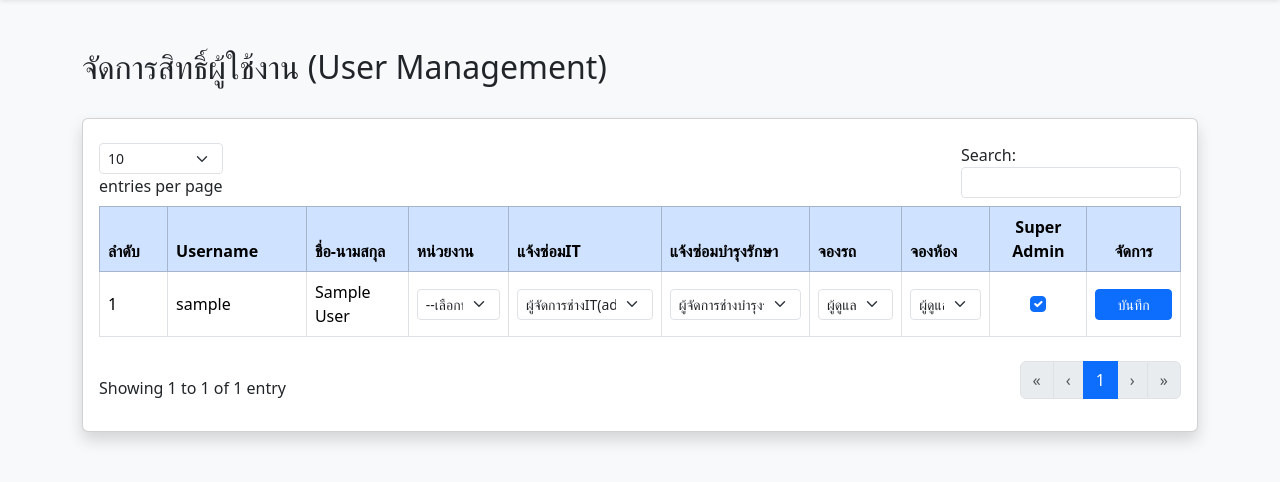
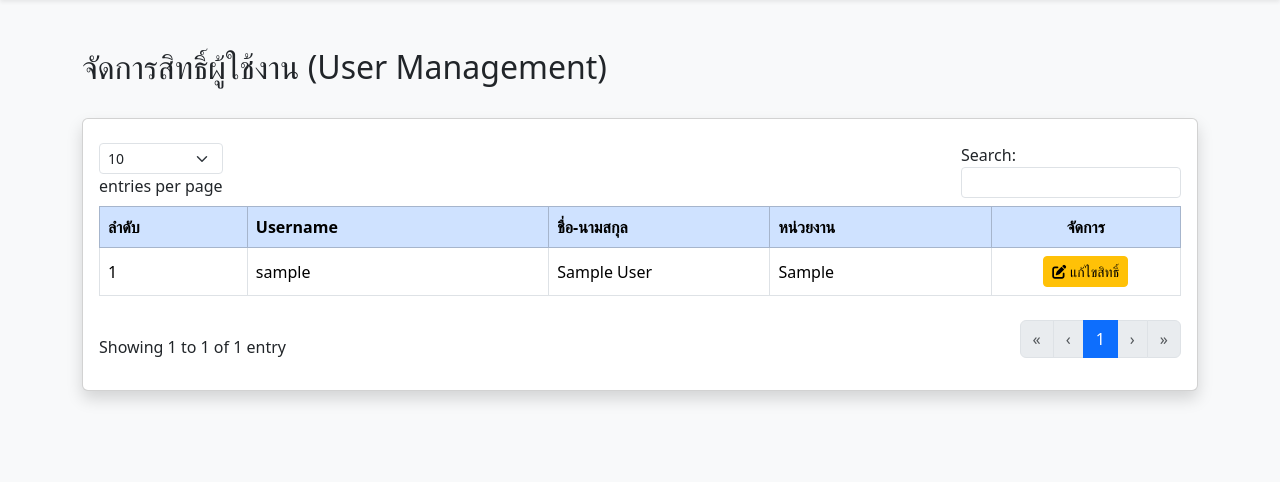
Before and after one commit to ball1501/bbcenter, a Flask app: page /manage_users in a window 1280 px wide. Shown: the part 80-562 px from the top of the page. Run offline with Flask 3, Linux system fonts and the light colour scheme; a user stored in the database is signed in; tables that the repository leaves empty hold one stand-in row (values such as "Sample post"); some libraries are stand-ins or nearby versions.

Commit message:
fix input mileage, update navbar, update usermng table

```diff
--- a/app/templates/navbar.html
+++ b/app/templates/navbar.html
@@ -37,6 +37,12 @@
                             <i class="fa-solid fa-chart-pie me-1"></i> ระบบสรุปค่าใช้จ่ายรถ (Admin)
                         </a>
                     </li>
+                {% elif current_user.role_vehicle in ['driver'] %}
+                    <li class="nav-item">
+                        <a class="nav-link {% if request.blueprint == 'driver' %}active fw-bold text-info{% endif %}" href="/driver">
+                            <i class="fa-solid fa-car-on"></i> งานวันนี้ (Driver)
+                        </a>
+                    </li>
                 {% endif %}
                 <li class="nav-item">
                     <a class="nav-link {% if request.blueprint == 'room' %}active fw-bold text-info{% endif %}" href="/room">
--- a/app/templates/usermng/manage_users.html
+++ b/app/templates/usermng/manage_users.html
@@ -40,78 +40,105 @@
                             <th>Username</th>
                             <th>ชื่อ-นามสกุล</th>
                             <th>หน่วยงาน</th>
-                            <th>แจ้งซ่อมIT</th>
-                            <th>แจ้งซ่อมบำรุงรักษา</th>
-                            <th>จองรถ</th>
-                            <th>จองห้อง</th>
-                            <th class="text-center">Super Admin</th>
                             <th class="text-center">จัดการ</th>
                         </tr>
                     </thead>
                     <tbody>
                         {% for user in users %}
                         <tr>
-                            <td data-order="{{ user.id }}">{{ user.id }}</td>
+                            <td>{{ user.id }}</td>
                             <td>{{ user.username }}</td>
                             <td>{{ user.full_name or '-' }}</td>
-                            <td>
-                                <select name="department" form="form_{{ user.id }}" class="form-select form-select-sm">
-                                    <option value="" {% if user.department == '' %}selected{% endif %}>--เลือกหน่วยงาน--</option>
-                                    <option value="กองสนับสนุนและบริการ" {% if user.department == 'กองสนับสนุนและบริการ' %}selected{% endif %}>กองสนับสนุนและบริการ</option>
-                                    <option value="กองวิชาการ" {% if user.department == 'กองวิชาการ' %}selected{% endif %}>กองวิชาการ</option>
-                                    <option value="กองDOU" {% if user.department == 'กองDOU' %}selected{% endif %}>กองDOU</option>
-                                    <option value="กองบริหาร" {% if user.department == 'กองบริหาร' %}selected{% endif %}>กองบริหาร</option>
-                                    <option value="กองเลขานุการ" {% if user.department == 'กองเลขานุการ' %}selected{% endif %}>กองเลขานุการ</option>
-                                    <option value="กองกิจการนิสิต" {% if user.department == 'กองกิจการนิสิต' %}selected{% endif %}>กองกิจการนิสิต</option>
-                                    <option value="กองพระไตรปิฏก" {% if user.department == 'กองพระไตรปิฏก' %}selected{% endif %}>กองพระไตรปิฏก</option>
-                                </select>
-                            </td>
-
-                            <td>
-                                <select name="role_repair" form="form_{{ user.id }}" class="form-select form-select-sm">
-                                    <option value="user" {% if user.role_repair == 'user' %}selected{% endif %}>ผู้ใช้ทั่วไป</option>
-                                    <option value="admin" {% if user.role_repair == 'admin' %}selected{% endif %}>ผู้จัดการช่างIT(admin)</option>
-                                    <option value="technician" {% if user.role_repair == 'technician' %}selected{% endif %}>ช่างซ่อมIT</option>
-                                </select>
-                            </td>
-
-                            <td>
-                                <select name="role_maintenance" form="form_{{ user.id }}" class="form-select form-select-sm">
-                                    <option value="user" {% if user.role_maintenance == 'user' %}selected{% endif %}>ผู้ใช้ทั่วไป</option>
-                                    <option value="admin" {% if user.role_maintenance == 'admin' %}selected{% endif %}>ผู้จัดการช่างบำรุงรักษา(admin)</option>
-                                    <option value="technician" {% if user.role_maintenance == 'technician' %}selected{% endif %}>ช่างซ่อมบำรุงรักษา</option>
-                                </select>
-                            </td>
-
-                            <td>
-                                <select name="role_vehicle" form="form_{{ user.id }}" class="form-select form-select-sm">
-                                    <option value="user" {% if user.role_vehicle == 'user' %}selected{% endif %}>ผู้จอง</option>
-                                    <option value="admin" {% if user.role_vehicle == 'admin' %}selected{% endif %}>ผู้ดูแลคิวรถ(admin)</option>
-                                    <option value="approver" {% if user.role_vehicle == 'approver' %}selected{% endif %}>ผู้อนุมัติ(ผู้จัดการกอง)</option>
-                                    <option value="driver" {% if user.role_vehicle == 'driver' %}selected{% endif %}>ผู้ขับรถ(Driver)</option>
-                                </select>
-                            </td>
-
-                            <td>
-                                <select name="role_room" form="form_{{ user.id }}" class="form-select form-select-sm">
-                                    <option value="user" {% if user.role_room == 'user' %}selected{% endif %}>ผู้ใช้ทั่วไป</option>
-                                    <option value="admin" {% if user.role_room == 'admin' %}selected{% endif %}>ผู้ดูแลห้อง</option>
-                                </select>
-                            </td>
-
+                            <td>{{ user.department or '-' }}</td>
                             <td class="text-center">
-                                <input class="form-check-input" type="checkbox" name="is_superadmin" value="1" form="form_{{ user.id }}" {% if user.is_superadmin %}checked{% endif %}>
-                            </td>
-
-                            <td class="text-center">
-                                <form id="form_{{ user.id }}" action="/update_user/{{ user.id }}" method="POST" class="m-0 p-0">
-                                    <button type="submit" class="btn btn-primary btn-sm w-100">บันทึก</button>
-                                </form>
+                                <button type="button" class="btn btn-warning btn-sm btn-edit"
+                                    data-id="{{ user.id }}"
+                                    data-department="{{ user.department }}"
+                                    data-role_repair="{{ user.role_repair }}"
+                                    data-role_maintenance="{{ user.role_maintenance }}"
+                                    data-role_vehicle="{{ user.role_vehicle }}"
+                                    data-role_room="{{ user.role_room }}"
+                                    data-is_superadmin="{{ '1' if user.is_superadmin else '0' }}">
+                                    <i class="fas fa-edit"></i> แก้ไขสิทธิ์
+                                </button>
                             </td>
                         </tr>
                         {% endfor %}
                     </tbody>
                 </table>
+            </div>
+        </div>
+    </div>
+
+    <!-- Modal edit role user -->
+    <div class="modal fade" id="editRoleModal" tabindex="-1" aria-hidden="true">
+        <div class="modal-dialog modal-lg">
+            <div class="modal-content">
+                <form id="editRoleForm" method="POST" action="">
+                    <div class="modal-header bg-primary text-white">
+                        <h5 class="modal-title"><i class="fas fa-user-cog"></i> แก้ไขสิทธิ์การใช้งาน</h5>
+                        <button type="button" class="btn-close btn-close-white" data-bs-dismiss="modal" aria-label="Close"></button>
+                    </div>
+                    <div class="modal-body">
+                        <div class="row g-3">
+                            <div class="col-md-6">
+                                <label class="form-label fw-bold">หน่วยงาน</label>
+                                <select name="department" id="modal_department" class="form-select">
+                                    <option value="">--เลือกหน่วยงาน--</option>
+                                    <option value="กองสนับสนุนและบริการ">กองสนับสนุนและบริการ</option>
+                                    <option value="กองวิชาการ">กองวิชาการ</option>
+                                    <option value="กองDOU">กองDOU</option>
+                                    <option value="กองบริหาร">กองบริหาร</option>
+                                    <option value="กองเลขานุการ">กองเลขานุการ</option>
+                                    <option value="กองกิจการนิสิต">กองกิจการนิสิต</option>
+                                    <option value="กองพระไตรปิฏก">กองพระไตรปิฏก</option>
+                                </select>
+                            </div>
+                            <div class="col-md-6">
+                                <label class="form-label fw-bold">แจ้งซ่อม IT</label>
+                                <select name="role_repair" id="modal_role_repair" class="form-select">
+                                    <option value="user">ผู้ใช้ทั่วไป</option>
+                                    <option value="admin">ผู้จัดการช่างIT(admin)</option>
+                                    <option value="technician">ช่างซ่อมIT</option>
+                                </select>
+                            </div>
+                            <div class="col-md-6">
+                                <label class="form-label fw-bold">แจ้งซ่อมบำรุงรักษา</label>
+                                <select name="role_maintenance" id="modal_role_maintenance" class="form-select">
+                                    <option value="user">ผู้ใช้ทั่วไป</option>
+                                    <option value="admin">ผู้จัดการช่างบำรุงรักษา(admin)</option>
+                                    <option value="technician">ช่างซ่อมบำรุงรักษา</option>
+                                </select>
+                            </div>
+                            <div class="col-md-6">
+                                <label class="form-label fw-bold">จองรถ</label>
+                                <select name="role_vehicle" id="modal_role_vehicle" class="form-select">
+                                    <option value="user">ผู้จอง</option>
+                                    <option value="admin">ผู้ดูแลคิวรถ(admin)</option>
+                                    <option value="approver">ผู้อนุมัติ(ผู้จัดการกอง)</option>
+                                    <option value="driver">ผู้ขับรถ(Driver)</option>
+                                </select>
+                            </div>
+                            <div class="col-md-6">
+                                <label class="form-label fw-bold">จองห้อง</label>
+                                <select name="role_room" id="modal_role_room" class="form-select">
+                                    <option value="user">ผู้ใช้ทั่วไป</option>
+                                    <option value="admin">ผู้ดูแลห้อง</option>
+                                </select>
+                            </div>
+                            <div class="col-12 mt-4">
+                                <div class="form-check form-switch fs-5">
+                                    <input class="form-check-input" type="checkbox" name="is_superadmin" id="modal_is_superadmin" value="1">
+                                    <label class="form-check-label fw-bold text-danger" for="modal_is_superadmin">ให้สิทธิ์ Super Admin</label>
+                                </div>
+                            </div>
+                        </div>
+                    </div>
+                    <div class="modal-footer">
+                        <button type="button" class="btn btn-secondary" data-bs-dismiss="modal">ยกเลิก</button>
+                        <button type="submit" class="btn btn-primary">บันทึกการเปลี่ยนแปลง</button>
+                    </div>
+                </form>
             </div>
         </div>
     </div>
@@ -126,10 +153,38 @@
 
 <script>
     $(document).ready(function() {
+        // 1. เรียกใช้งาน DataTables
         $('#userTable').DataTable({
             responsive: true,
             language: { url: "{{ url_for('static', filename='vendor/datatables/json/th.json') }}" },
             order: [[0, 'desc']]
+        });
+
+        // 2. ดักจับตอนกดปุ่ม "แก้ไขสิทธิ์"
+        $('#userTable tbody').on('click', '.btn-edit', function() {
+            var btn = $(this);
+            var userId = btn.data('id');
+
+            // 🌟 2.1 เปลี่ยน URL ของ Form ให้ชี้ไปที่ User คนที่ถูกคลิก
+            $('#editRoleForm').attr('action', '/update_user/' + userId);
+
+            // 🌟 2.2 โยนข้อมูลจากปุ่มเข้าไปเซ็ตค่าใน Modal
+            $('#modal_department').val(btn.data('department'));
+            $('#modal_role_repair').val(btn.data('role_repair'));
+            $('#modal_role_maintenance').val(btn.data('role_maintenance'));
+            $('#modal_role_vehicle').val(btn.data('role_vehicle'));
+            $('#modal_role_room').val(btn.data('role_room'));
+
+            // 🌟 2.3 เช็ค Checkbox Super Admin
+            if (btn.data('is_superadmin') == '1') {
+                $('#modal_is_superadmin').prop('checked', true);
+            } else {
+                $('#modal_is_superadmin').prop('checked', false);
+            }
+
+            // 🌟 2.4 สั่งเปิด Modal
+            var myModal = new bootstrap.Modal(document.getElementById('editRoleModal'));
+            myModal.show();
         });
     });
 </script>
```
Also changed, not shown: app/views/vehicle_view.py (+19 -5 lines).
